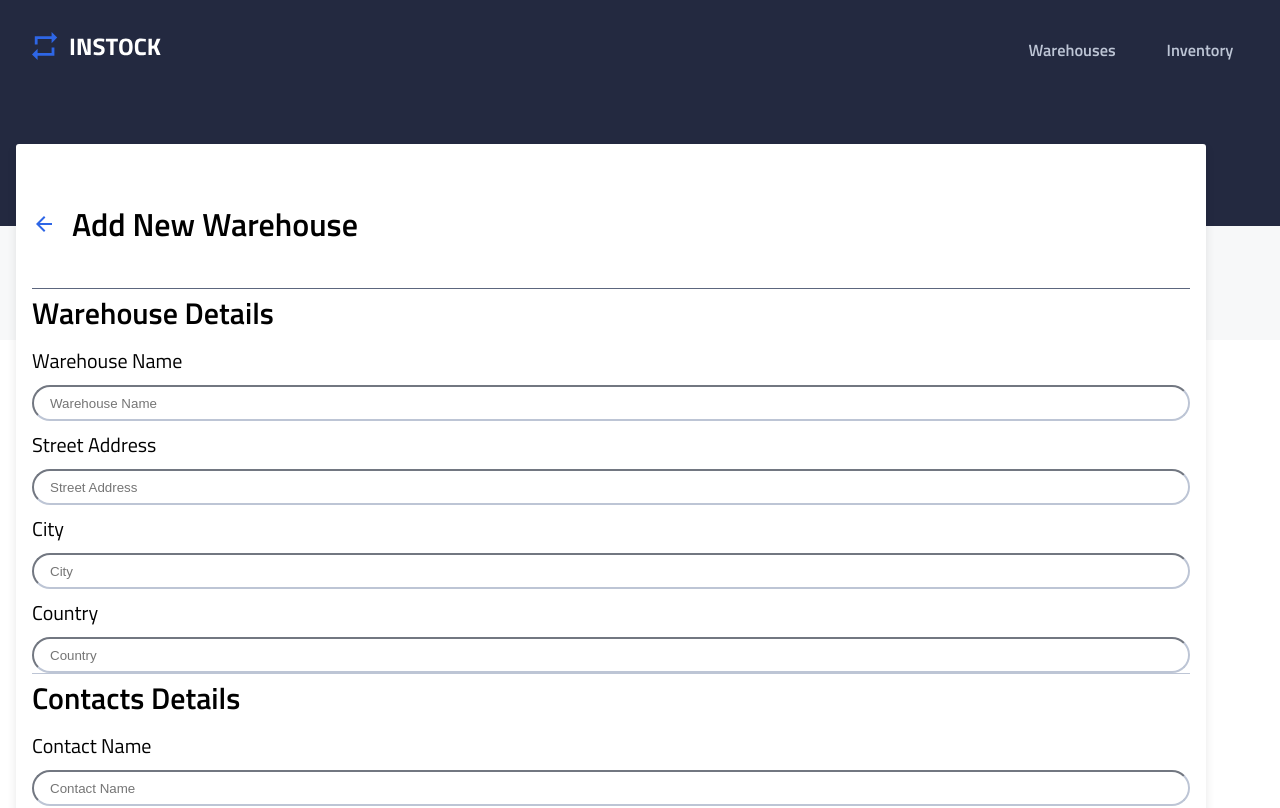
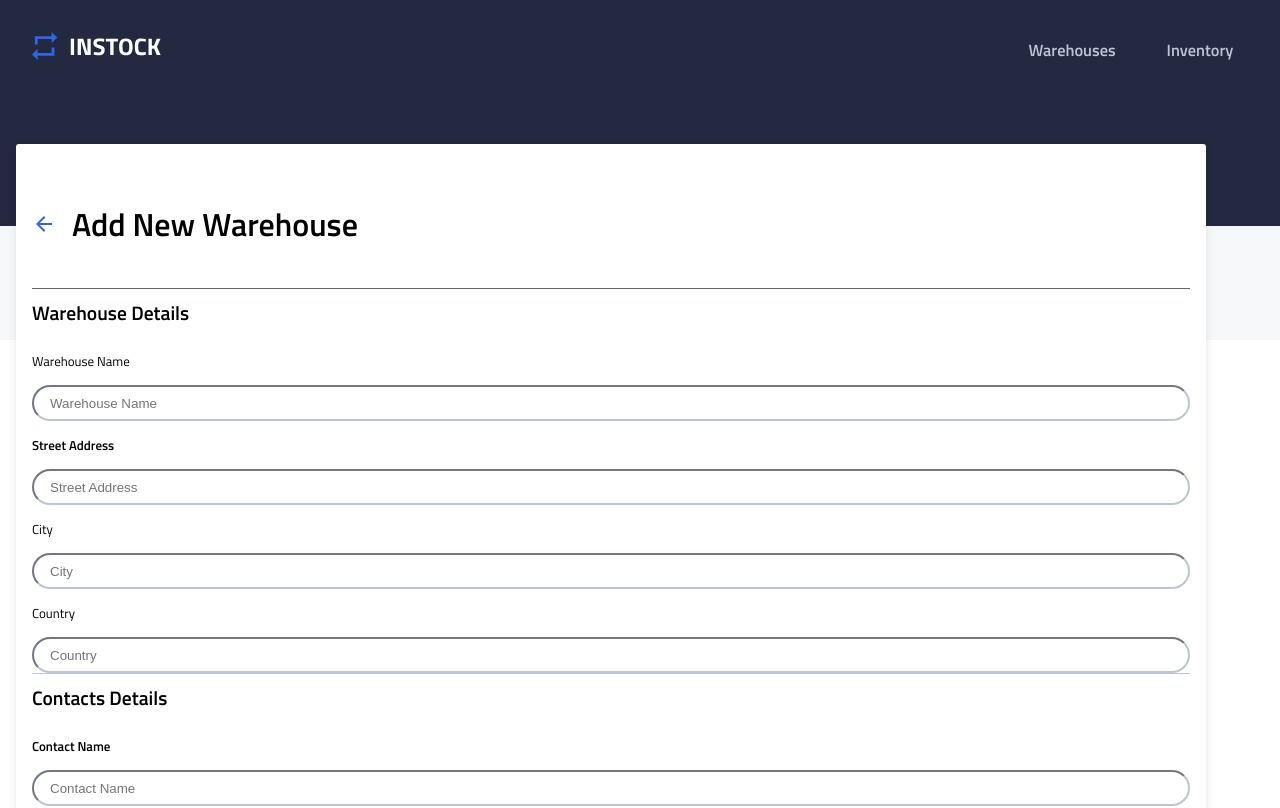
Before and after one commit to reymaa19/InStock-client, a React (Vite) app: page /addnewwarehouse in a window 1280 px wide. Shown: the top 808 px of the page. Built offline with nearby package versions, Linux system fonts and the light colour scheme; the HTML template or start-up script is replaced by a standard one.

Commit message:
Update the line height and font size of the form

```diff
--- a/src/components/AddNewWarehouse/AddNewWarehouse.jsx
+++ b/src/components/AddNewWarehouse/AddNewWarehouse.jsx
@@ -24,7 +24,7 @@ function AddNewWarehouse() {
         </div>
 
         <div className="details__contacts">
-        <h2 className="details__adress-title">Contacts Details</h2>
+        <h2 className="details__contacts-title">Contacts Details</h2>
             <label htmlFor="contact-name"className="details__contacts-name">Contact Name</label>
             <input type="text" id="contact-name" name="contact-name" placeholder="Contact Name" className="details__contacts-input"/>
             <label htmlFor="position"className="details__contacts-name">Position</label>
--- a/src/components/AddNewWarehouse/AddNewWarehouse.scss
+++ b/src/components/AddNewWarehouse/AddNewWarehouse.scss
@@ -37,17 +37,19 @@
             flex-direction: column;
             border-bottom: 0.06125rem solid $Cloud;
             line-height: 3rem;
+            font-size: $m-p2-text-size;
+
             &-name{
-
-
+                font-weight: $font-weight-semi-bold600;
+                // font-size: $m-p2-text-size;
             }
 
             &-label{
-
+                // font-size: $m-p2-text-size;
             }
             &-input{
                 border-radius: 20px;
-                height: 36px;
+                height: 2.25rem;
                 padding-left:1rem;
                 padding-right: 1rem;
                 border-color:$Cloud;
@@ -60,15 +62,31 @@
             display: flex;
             flex-direction: column;
             line-height: 3rem;
+            font-size: $m-p2-text-size;
+
+            &-title{
+
+
+            }
+            &-name{
+                font-weight: $font-weight-semi-bold600;
+
+                // font-size: $m-p2-text-size;
+            }
+
+            &-label{
+                // font-size: $m-p2-text-size;
+            }
             &-input{
-                border-radius: 20px;
-                height: 36px;
+                border-radius: 1.25rem;
+                height: 2.25rem;
                 padding:1rem;
                 border-color:$Cloud;
                 padding-left:1rem;
                 padding-right: 1rem;
 
             }
+
         }
     }
 
```
